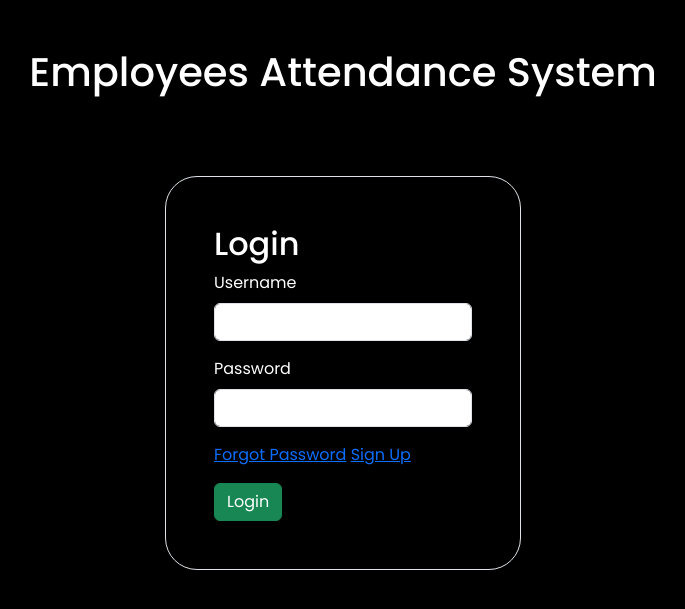
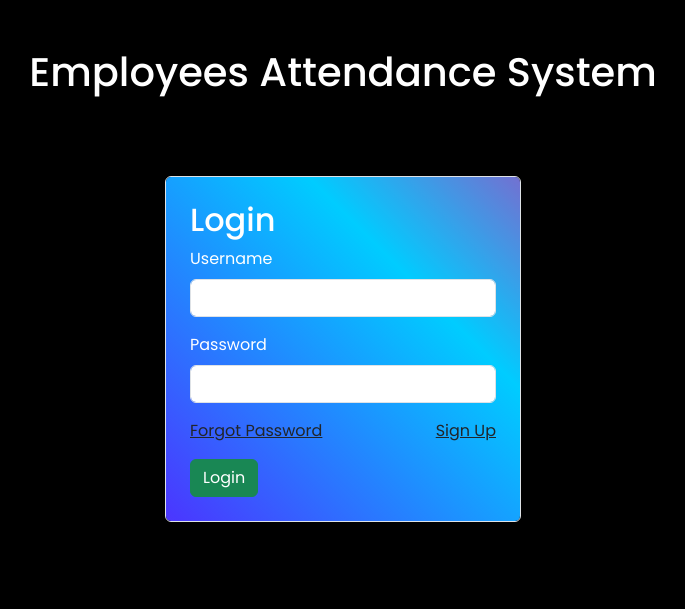
Before and after one commit to HimSha98/Employee_attendance, a PHP site: page / in a window 1280 px wide. Shown: the top 609 px of the page, without its empty margins (297-982 px from the left). Run offline with PHP 8.4, Linux system fonts and the light colour scheme.

Commit message:
ADDED ANIMATION TO THE FORM

```diff
--- a/assets/style.css
+++ b/assets/style.css
@@ -11,3 +11,38 @@ body {
     background: black !important;
     color: white !important;
 }
+
+.my-form {
+    position: relative;
+    background: black; /* Set the inner background color */
+    border-radius: 10px; /* Smooth corners for better aesthetics */
+    overflow: hidden; /* Prevent border animation overflow */
+    z-index: 1;
+}
+
+
+.my-form::before {
+content: "";
+position: absolute;
+top: -2px;
+left: -2px;
+right: -2px;
+bottom: -2px;
+background: linear-gradient(45deg, #ff0099, #4939ff, #00ccff, #ff0099);
+background-size: 300%;
+border-radius: inherit; /* Match the parent border-radius */
+z-index: -1;
+animation: borderAnimation 5s linear infinite;
+}
+
+@keyframes borderAnimation {
+0% {
+    background-position: 0% 50%;
+}
+50% {
+    background-position: 100% 50%;
+}
+100% {
+    background-position: 0% 50%;
+}
+}
--- a/index.php
+++ b/index.php
@@ -37,7 +37,7 @@
                     </form>
                 </div>
 
-                <div class="form-card mt-4 border p-5 rounded-5">
+                <div class="form-card mt-4 border p-4 rounded-2 my-form">
                     <h2>Login</h2>
                     <form action="process.php" method="POST">
                         <input type="hidden" name="action" value="login">
@@ -49,9 +49,9 @@
                             <label for="login-password" class="form-label">Password</label>
                             <input type="password" id="login-password" name="password" class="form-control" required>
                         </div>
-                        <div class="mt-3 links">
-                            <a href="">Forgot Password</a>
-                            <a href="#">Sign Up</a>
+                        <div class="mt-3 links d-flex justify-content-between">
+                            <a href="#" class="text-dark">Forgot Password</a>
+                            <a href="#" class="text-dark">Sign Up</a>
                         </div>
                         <div class="submit-btn mt-3">
                             <button type="submit" class="btn btn-success">Login</button>
```
